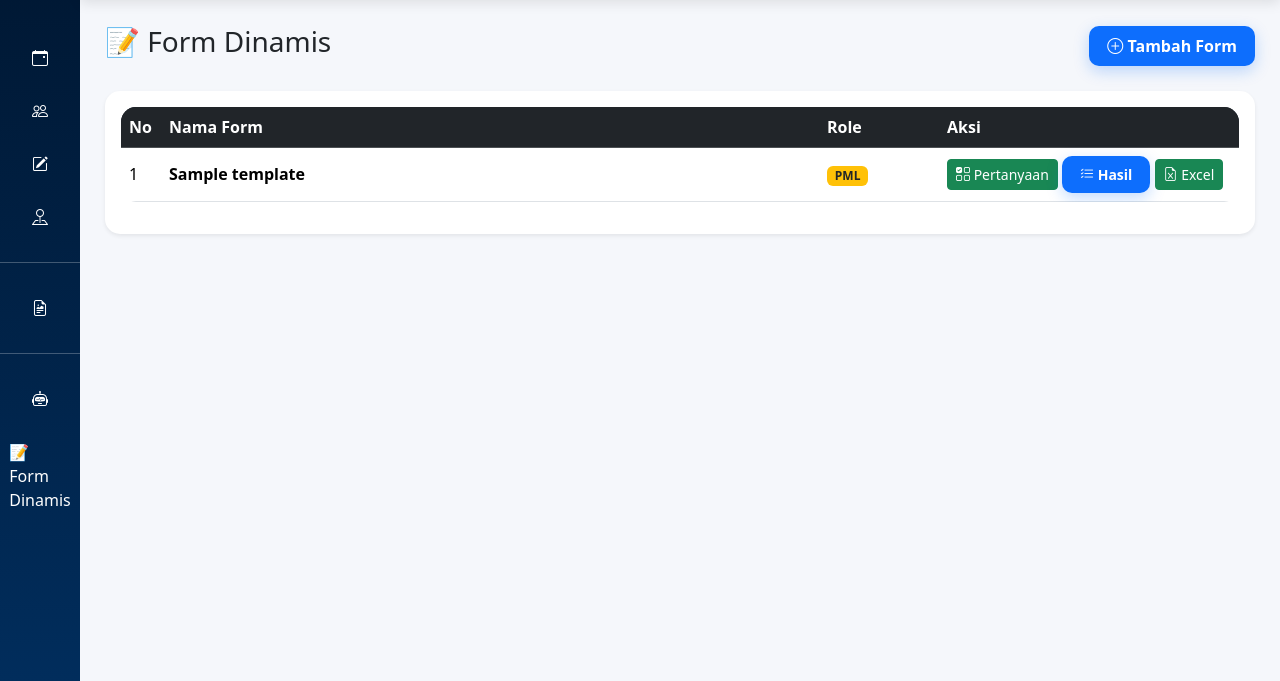
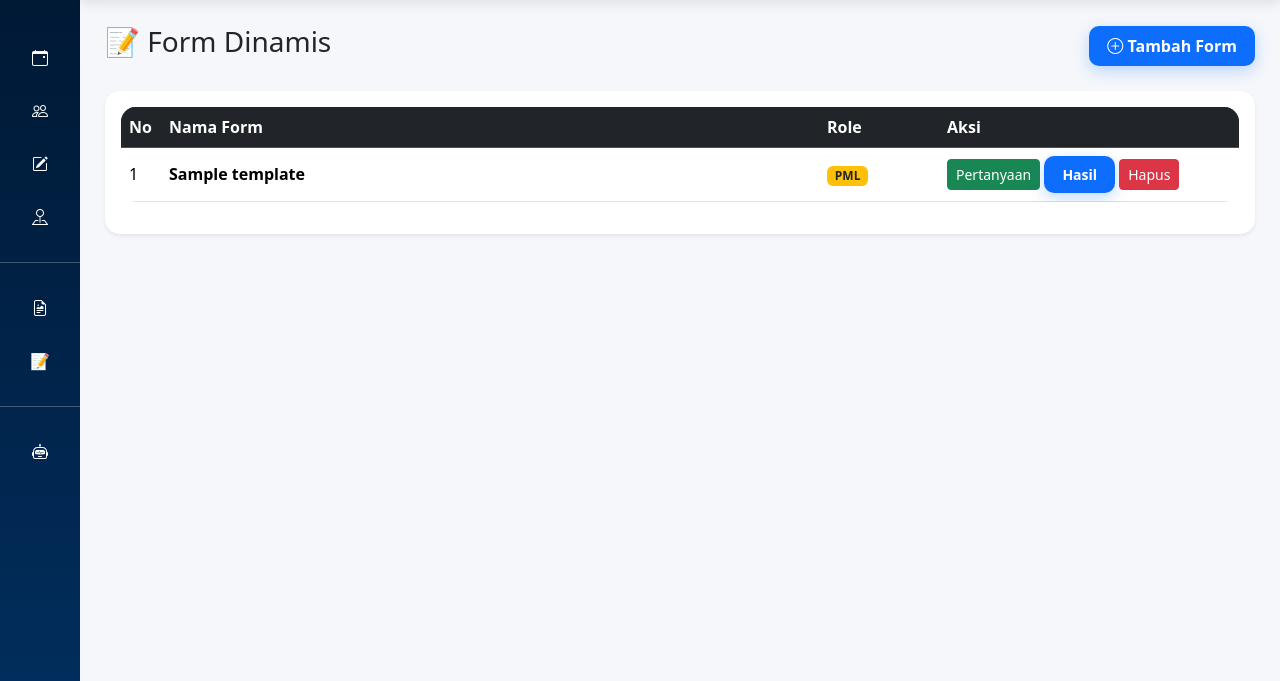
Before and after one commit to AllOneeeee/sosial-8272, a Flask app: page /forms in a window 1280 px wide. Shown: the part 119-800 px from the top of the page. Run offline with Flask 3, Linux system fonts and the light colour scheme; a user stored in the database is signed in; tables that the repository leaves empty hold one stand-in row (values such as "Sample post"); parts of the project's set-up code (start-up, migrations or seed data) failed here and were passed over; some libraries are stand-ins or nearby versions.

Commit message:
edit form dinamis

```diff
--- a/app.py
+++ b/app.py
@@ -1897,6 +1897,48 @@ def export_excel(id):
 
     )
 
+@app.route(
+    "/forms/hapus/<int:id>"
+)
+@login_required
+def hapus_form(id):
+
+    form = FormTemplate.query.get_or_404(id)
+
+    fields = FormField.query.filter_by(
+        form_id=id
+    ).all()
+
+    responses = FormResponse.query.filter_by(
+        form_id=id
+    ).all()
+
+    for r in responses:
+
+        FormAnswer.query.filter_by(
+            response_id=r.id
+        ).delete()
+
+    FormResponse.query.filter_by(
+        form_id=id
+    ).delete()
+
+    FormField.query.filter_by(
+        form_id=id
+    ).delete()
+
+    db.session.delete(form)
+
+    db.session.commit()
+
+    flash(
+        "Form berhasil dihapus",
+        "success"
+    )
+
+    return redirect(
+        url_for("forms")
+    )
 
 if __name__ == "__main__":
     app.run(debug=True)
--- a/templates/base.html
+++ b/templates/base.html
@@ -130,6 +130,12 @@
               <span>Surat Tugas & SPD</span>
             </a>
           </li>
+          <li>
+            <a href="{{url_for('forms')}}">
+              📝
+              <span>Form Dinamis </span>
+            </a>
+          </li>
         </ul>
 
         <hr />
@@ -147,9 +153,6 @@
               <i class="bi bi-robot"></i>
               <span>KBLI & KBJI AI</span>
             </a>
-          </li>
-          <li>
-            <a href="{{url_for('forms')}}"> 📝 Form Dinamis </a>
           </li>
         </ul>
       </aside>
--- a/templates/form_list.html
+++ b/templates/form_list.html
@@ -1,244 +1,94 @@
-{% extends 'base.html' %}
-
-{% block content %}
+{% extends 'base.html' %} {% block content %}
 
 <div class="d-flex justify-content-between align-items-center mb-4">
+  <h3>📝 Form Dinamis</h3>
 
-    <h3>
-        📝 Form Dinamis
-    </h3>
-
-
-    <a href="{{ url_for('tambah_form') }}"
-       class="btn btn-primary">
-
+  <a href="{{ url_for('tambah_form') }}" class="btn btn-primary">
     <i class="bi bi-plus-circle"></i>
 
     Tambah Form
-
   </a>
-
 </div>
 
+<div class="card shadow-sm">
+  <div class="card-body">
+    <table class="table table-hover align-middle">
+      <thead class="table-dark">
+        <tr>
+          <th width="40">No</th>
 
+          <th>Nama Form</th>
 
-<div class="card shadow-sm">
+          <th width="120">Role</th>
 
-<div class="card-body">
+          <th width="300">Aksi</th>
+        </tr>
+      </thead>
 
-
-<table class="table table-hover align-middle">
-
-
-<thead class="table-dark">
-
+      <tbody>
+        {% for x in data %}
 
         <tr>
-
-<th width="40">
-
-No
-
-</th>
-
-
-<th>
-
-Nama Form
-
-</th>
-
-
-
-<th width="120">
-
-Role
-
-</th>
-
-
-
-<th width="300">
-
-Aksi
-
-</th>
-
-
-</tr>
-
-
-</thead>
-
-
-
-<tbody>
-
-
-{% for x in data %}
-
-
-<tr>
-
+          <td>{{ loop.index }}</td>
 
           <td>
-
-{{ loop.index }}
-
+            <b> {{ x.nama }} </b>
           </td>
 
-
-
           <td>
-
-
-<b>
-
-{{ x.nama }}
-
-</b>
-
-
-</td>
-
-
-
-<td>
-
-
             {% if x.role=="ppl" %}
 
-<span class="badge bg-success">
-
-PPL
-
-</span>
-
+            <span class="badge bg-success"> PPL </span>
 
             {% else %}
 
-
-<span class="badge bg-warning text-dark">
-
-PML
-
-</span>
-
+            <span class="badge bg-warning text-dark"> PML </span>
 
             {% endif %}
-
-
-
           </td>
 
-
-
           <td>
-
+            <a
+              href="{{url_for(
+'field',
+id=x.id
+)}}"
+              class="btn btn-success btn-sm"
+            >
+              Pertanyaan
+            </a>
 
             <a
-
               href="{{url_for(
-
-'field',
-
+'hasil_form',
 id=x.id
-
 )}}"
-
-
-class="btn btn-success btn-sm"
-
+              class="btn btn-primary btn-sm"
             >
-
-
-<i class="bi bi-ui-checks-grid"></i>
-
-
-Pertanyaan
-
-
+              Hasil
             </a>
 
-
-
-
             <a
-
               href="{{url_for(
-
-'hasil_form',
-
+'hapus_form',
 id=x.id
-
 )}}"
-
-
-class="btn btn-primary btn-sm"
-
+              class="btn btn-danger btn-sm"
+              onclick="
+                return confirm(
+                  'Yakin ingin menghapus form ini beserta seluruh jawaban?',
+                );
+              "
             >
-
-
-<i class="bi bi-list-check"></i>
-
-
-Hasil
-
-
+              Hapus
             </a>
-
-
-
-
-
-<a
-
-href="{{url_for(
-
-'export_excel',
-
-id=x.id
-
-)}}"
-
-
-class="btn btn-success btn-sm"
-
->
-
-
-<i class="bi bi-file-earmark-excel"></i>
-
-
-Excel
-
-
-</a>
-
-
-
           </td>
-
-
         </tr>
 
-
         {% endfor %}
-
-
-
       </tbody>
-
-
-
     </table>
-
-
+  </div>
 </div>
 
-
-</div>
-
-
-
 {% endblock %}
```
Also changed, not shown: templates/dashboard_pml.html (+10 -9 lines), templates/dashboard_ppl.html (+10 -10 lines). Lines whose indentation alone changed are shown as unchanged.
